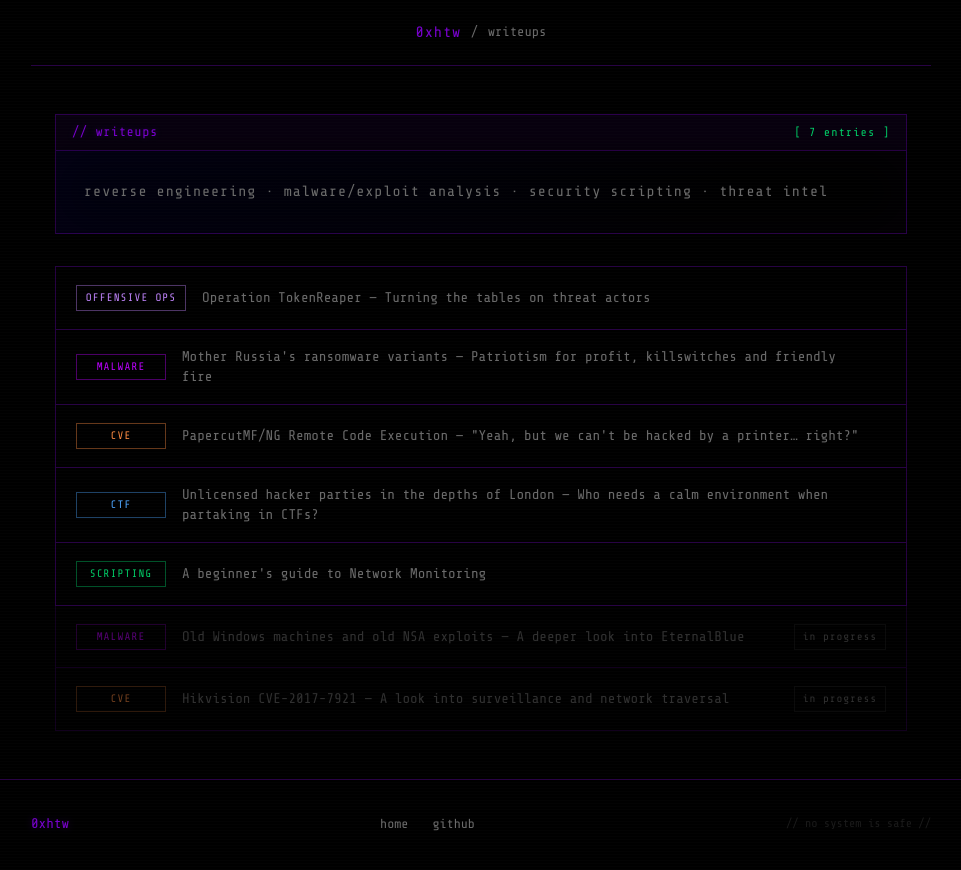
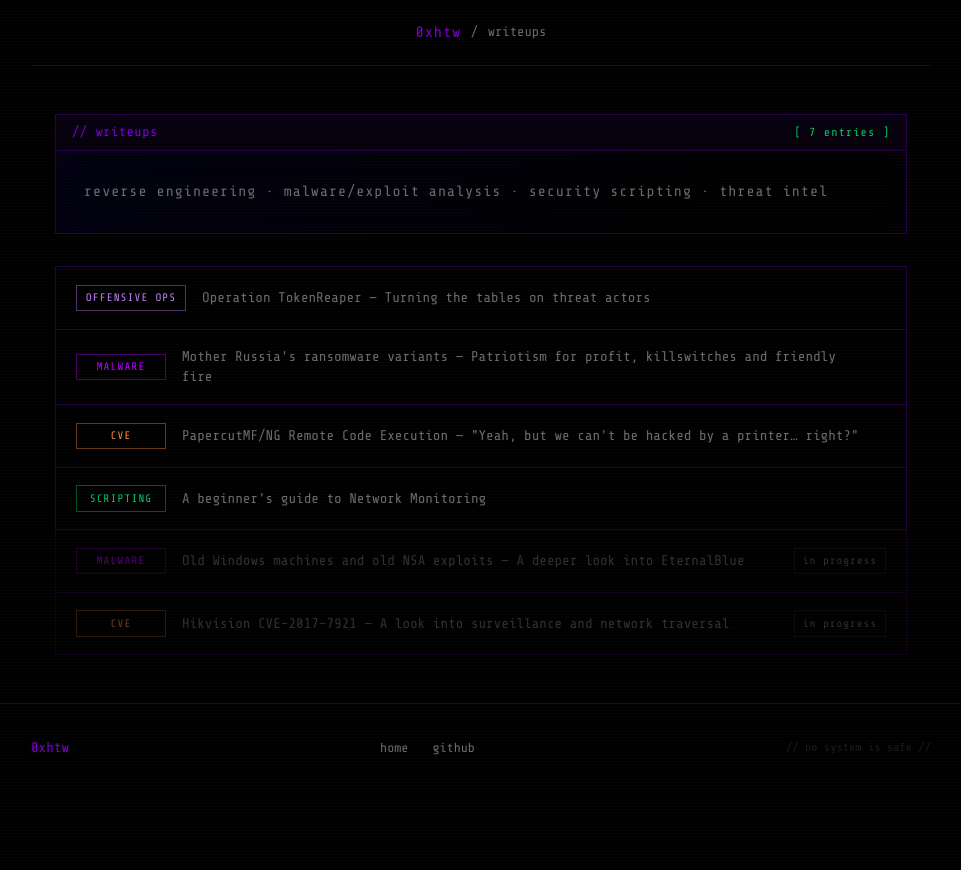
Before and after one commit to 0xhtw/0xhtw.github.io, a Jekyll site: the page built from writeups/index.html, in a window 1280 px wide. Shown: the top 870 px of the page, without its empty margins (159-1120 px from the left). Built offline with Jekyll 4.4.1, drawn with Linux system fonts in a browser that asks for light colours.

Commit message:
Update index.html

```diff
--- a/writeups/index.html
+++ b/writeups/index.html
@@ -51,13 +51,6 @@ layout: none
           <span class="we-arrow">→</span>
         </a>
 
-        <a class="we-entry" href="/writeups/ctf.html">
-          <span class="we-type type-ctf">CTF</span>
-          <span class="we-title">Unlicensed hacker parties in the depths of London — Who needs a calm environment when partaking in
-  CTFs?</span>
-          <span class="we-arrow">→</span>
-        </a>
-
         <a class="we-entry" href="/writeups/network-script-1.html">
           <span class="we-type type-script">Scripting</span>
           <span class="we-title">A beginner's guide to Network Monitoring</span>
```
